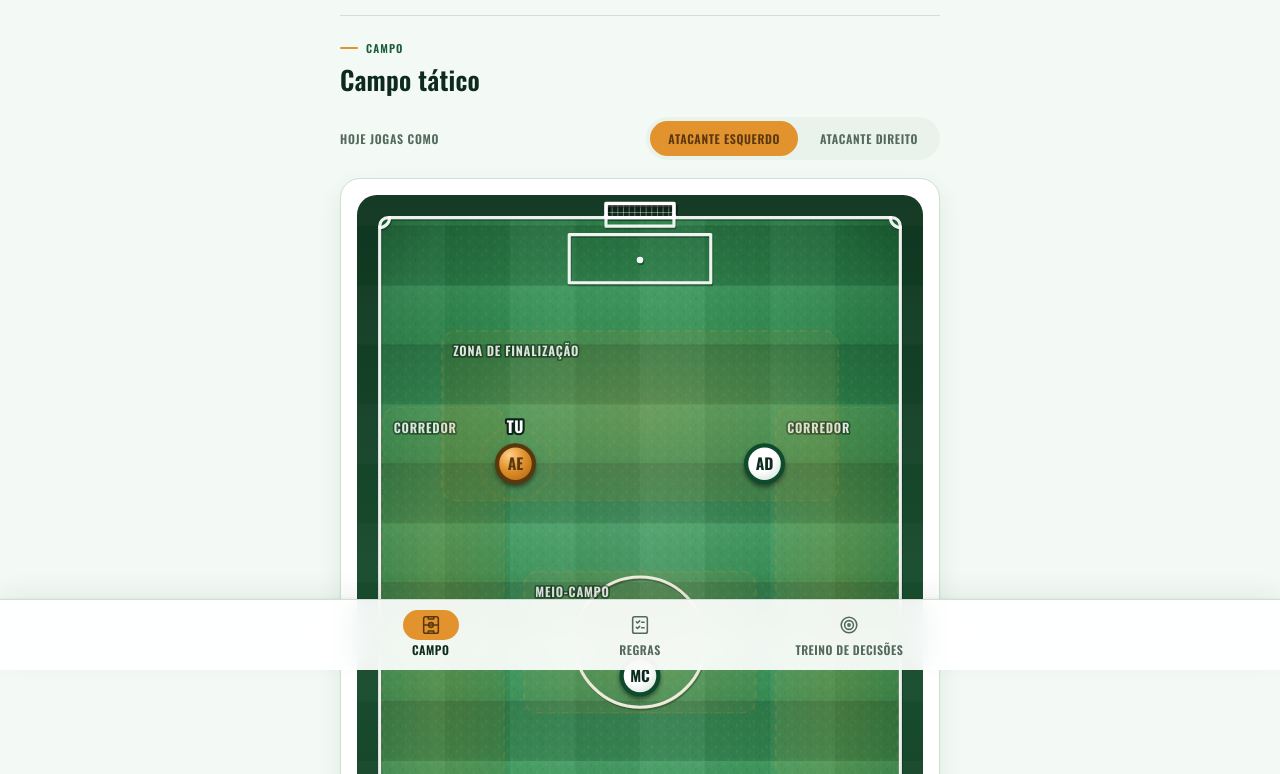
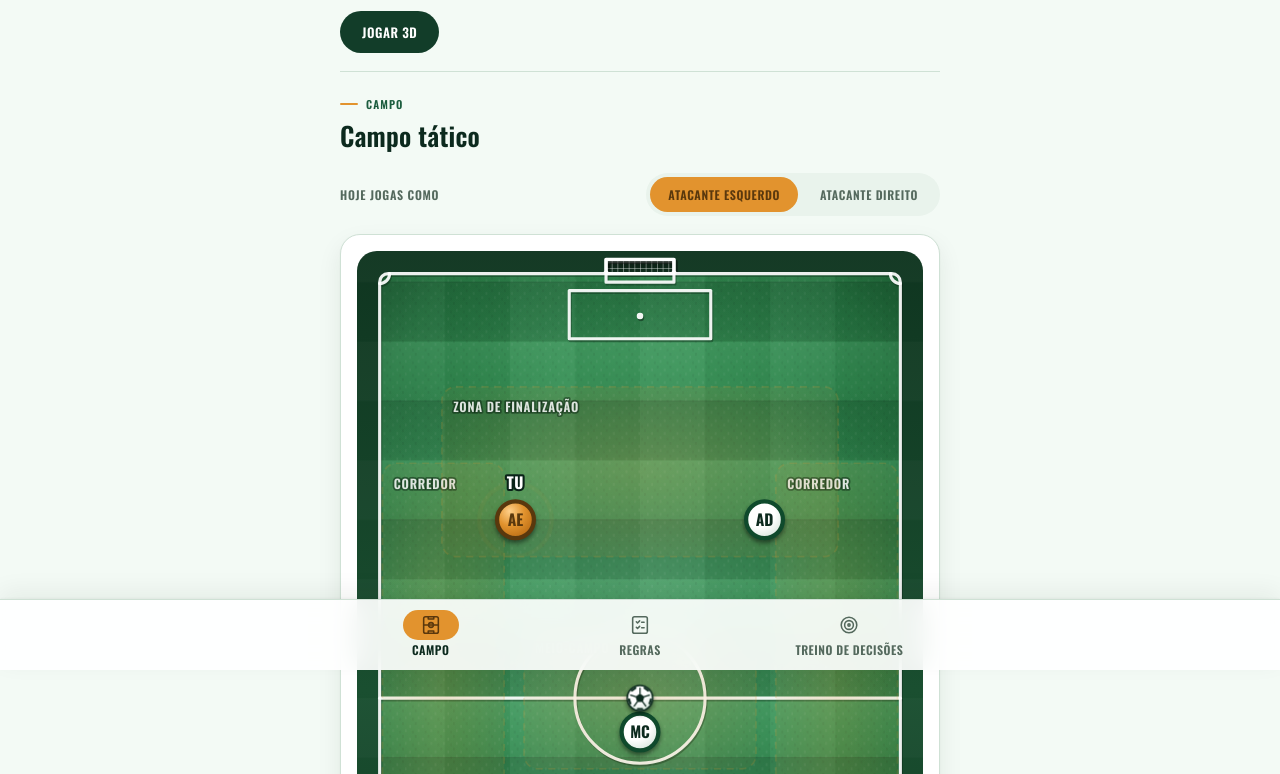
Before and after one commit to Jefferstosprojeto/Bussola, a website: page index.html in a window 1280 px wide. Shown: the part 130-904 px from the top of the page. Drawn offline with nearby package versions, Linux system fonts and the light colour scheme.

Commit message:
Link the 3D game from the Bússola header
Co-Authored-By: Claude Opus 5.5 <noreply@anthropic.com>

```diff
--- a/index.html
+++ b/index.html
@@ -670,6 +670,7 @@
     transition:background .15s;
   }
   .btn-primary:hover{background:var(--green-deep);}
+  .btn-jogo{display:inline-block;margin-top:14px;text-decoration:none;}
   .quiz-score{
     font:700 44px 'Oswald',sans-serif;
     color:var(--amber);
@@ -716,6 +717,7 @@
     <p class="eyebrow">Vitória de Setúbal · Sub-11 · Sistema 3-1-2</p>
     <h1>Bússola do Avançado</h1>
     <p class="sub">O campo, a tua posição e as decisões que já sabes tomar.</p>
+    <a class="btn-primary btn-jogo" href="jogo.html">Jogar 3D</a>
   </header>
 
   <section class="tab-panel" id="panel-campo" role="tabpanel" aria-labelledby="tab-campo" data-tab="campo">
```
